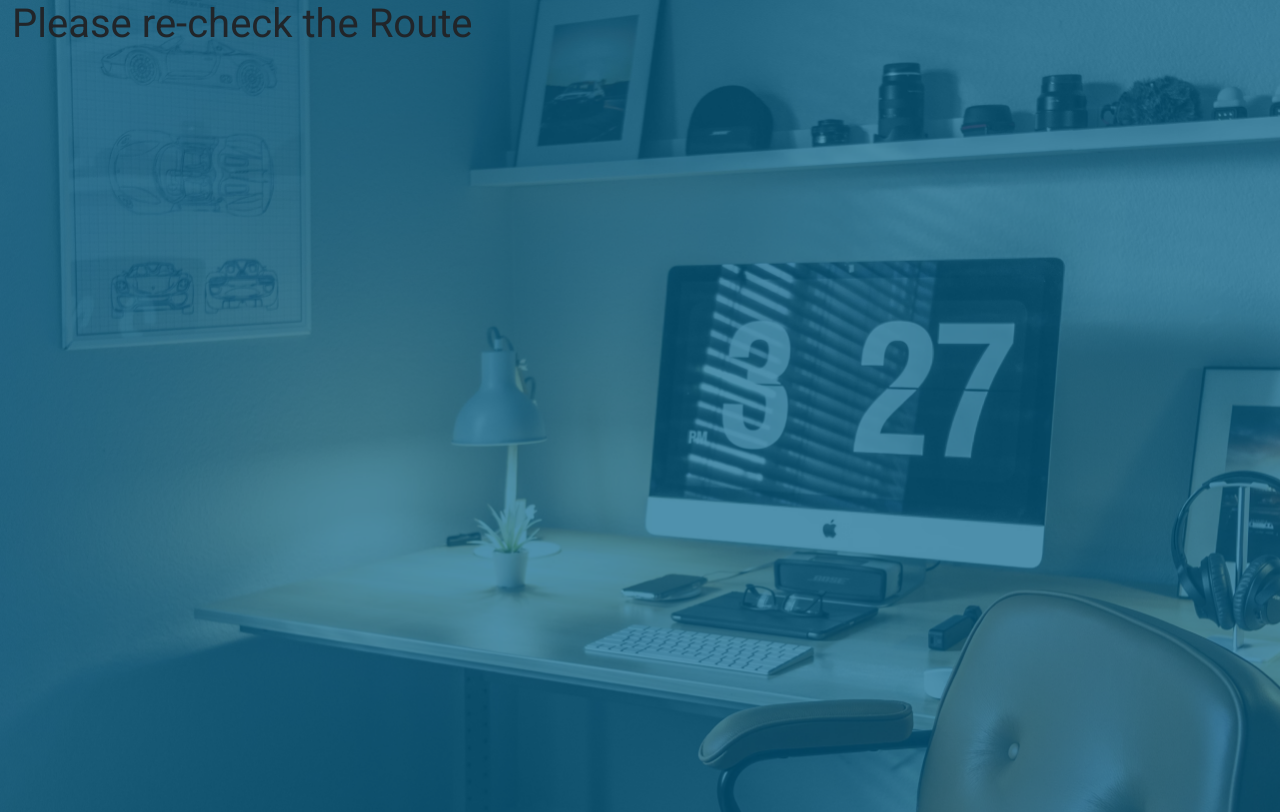
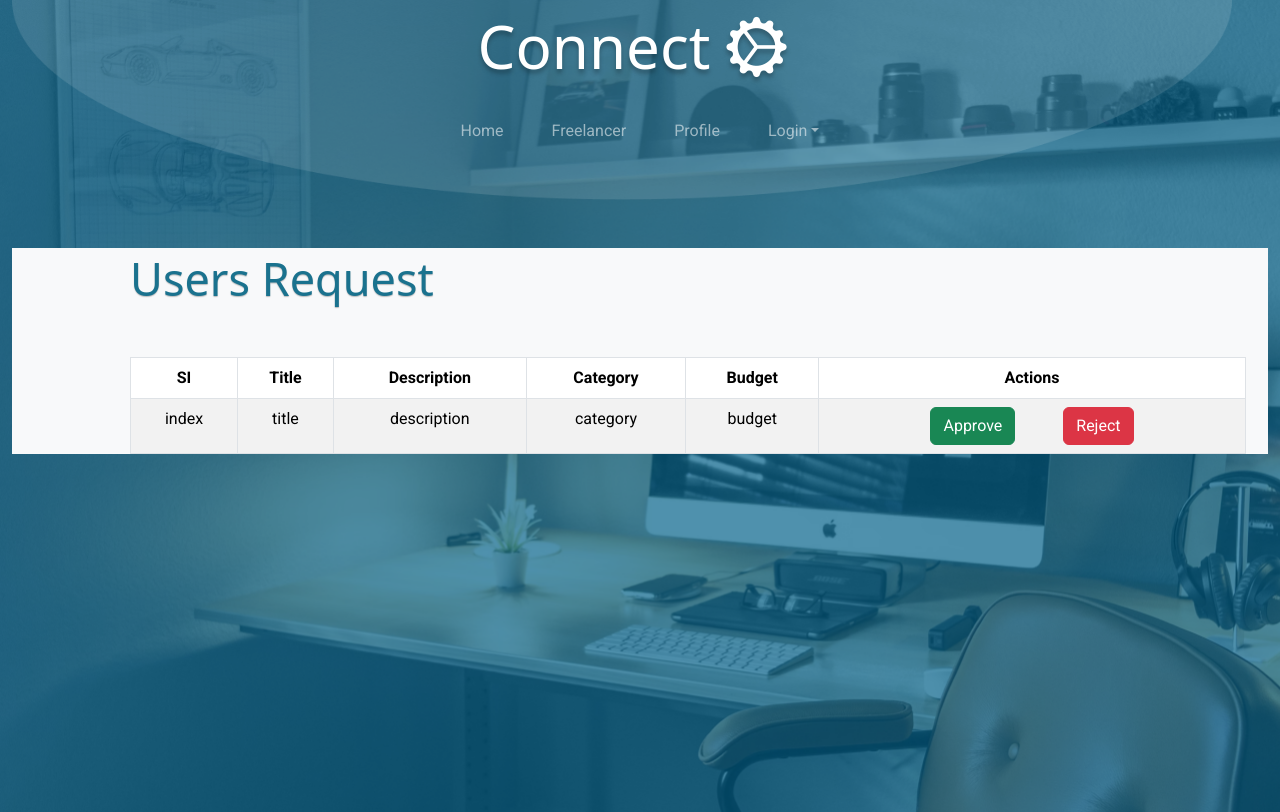
Before and after one commit to AnandRPSICS/Marketplace_freelancers_Frontend, a React (Create React App) app: page /users-request in a window 1280 px wide. Shown: the top 812 px of the page. Built offline with nearby package versions, Linux system fonts and the light colour scheme.

Commit message:
changes after pulled

```diff
--- a/src/App.js
+++ b/src/App.js
@@ -13,6 +13,7 @@ import DetailedViewFreelancers from "./Pages/User/DetailedViewFreelancers/Detail
 import Payment from "./Pages/User/payment/Payment";
 
 import Testing from "./testing";
+import Users_Request from "./Pages/Freelancers/Users_Request/Users_Request";
 
 function App() {
   return (
@@ -33,12 +34,15 @@ function App() {
           <Route path="/freelancer" element={<ViewAllFreelancers />} />
           <Route path='/freelancer/:id' element={<DetailedViewFreelancers />} />
 
+
+
           {/* Freelancer routes  */}
           <Route path="/freelancer-login" element={<Freelancer_login />} />
           <Route
             path="/freelancer-register"
             element={<Freelancer_register />}
           />
+          <Route path="users-request" element={<Users_Request />} />
           {/* Admin routes  */}
           <Route path="/admin" element={<Admin_login />} />
           <Route path="/testing" element={<Testing />} />
--- /dev/null
+++ b/src/Pages/Freelancers/Users_Request/Users_Request.css
@@ -0,0 +1,9 @@
+.table-heading{
+    color: #1A728E;
+text-shadow: 0px 1.146px 1.146px rgba(0, 0, 0, 0.25);
+font-family: "Noto Sans";
+font-size: 45.032px;
+font-style: normal;
+font-weight: 300;
+line-height: normal;
+}
--- /dev/null
+++ b/src/Pages/Freelancers/Users_Request/Users_Request.jsx
@@ -0,0 +1,49 @@
+import React from 'react';
+import './Users_Request.css';
+import { Container, Table, Button } from "react-bootstrap";
+import Navbar from '../../Common/Navbar/navbar';
+
+
+function Users_Request() {
+  return (
+    <>
+    <Navbar/>
+    <div className='container-fluid bg-light'>
+
+        <Container>
+        <h1 className='table-heading m-5'>Users Request</h1>
+      <Table striped bordered hover className='m-5'>
+        <thead className='text-center'>
+          <tr>
+            <th>SI</th>
+            <th>Title</th>
+            <th>Description</th>
+            <th>Category</th>
+            <th>Budget</th>
+            <th>Actions</th>
+          </tr>
+        </thead>
+        <tbody className='text-center'>
+            <tr>
+              <td>index </td>
+              <td>title</td>
+              <td>description</td>
+              <td>category</td>
+              <td>budget</td>
+              <td className='text-center'>
+                <Button variant="success" className="me-5">
+                  Approve
+                </Button>
+                <Button variant="danger">Reject</Button>
+              </td>
+            </tr>
+
+        </tbody>
+      </Table>
+    </Container>
+    </div>
+    </>
+  )
+}
+
+export default Users_Request
```
